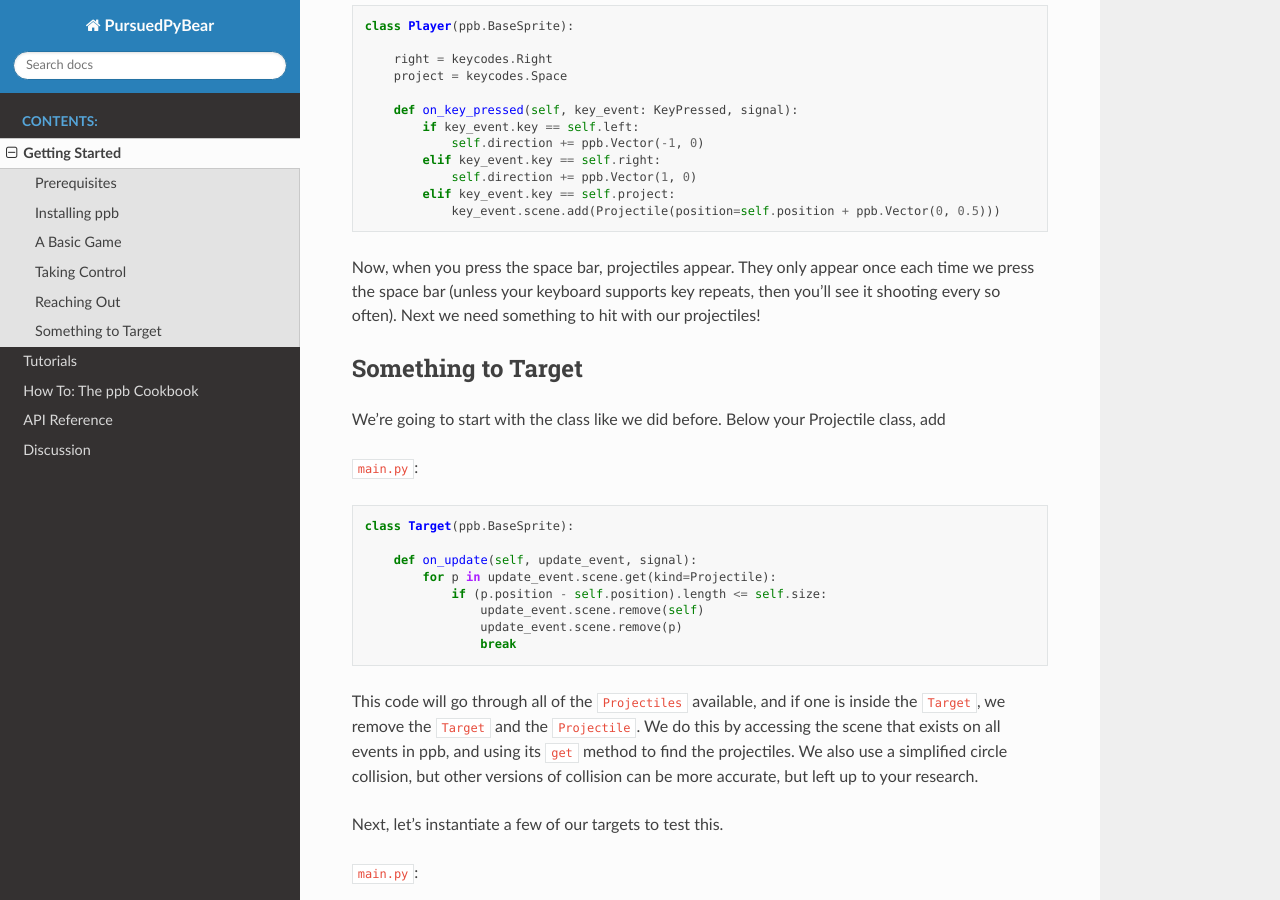
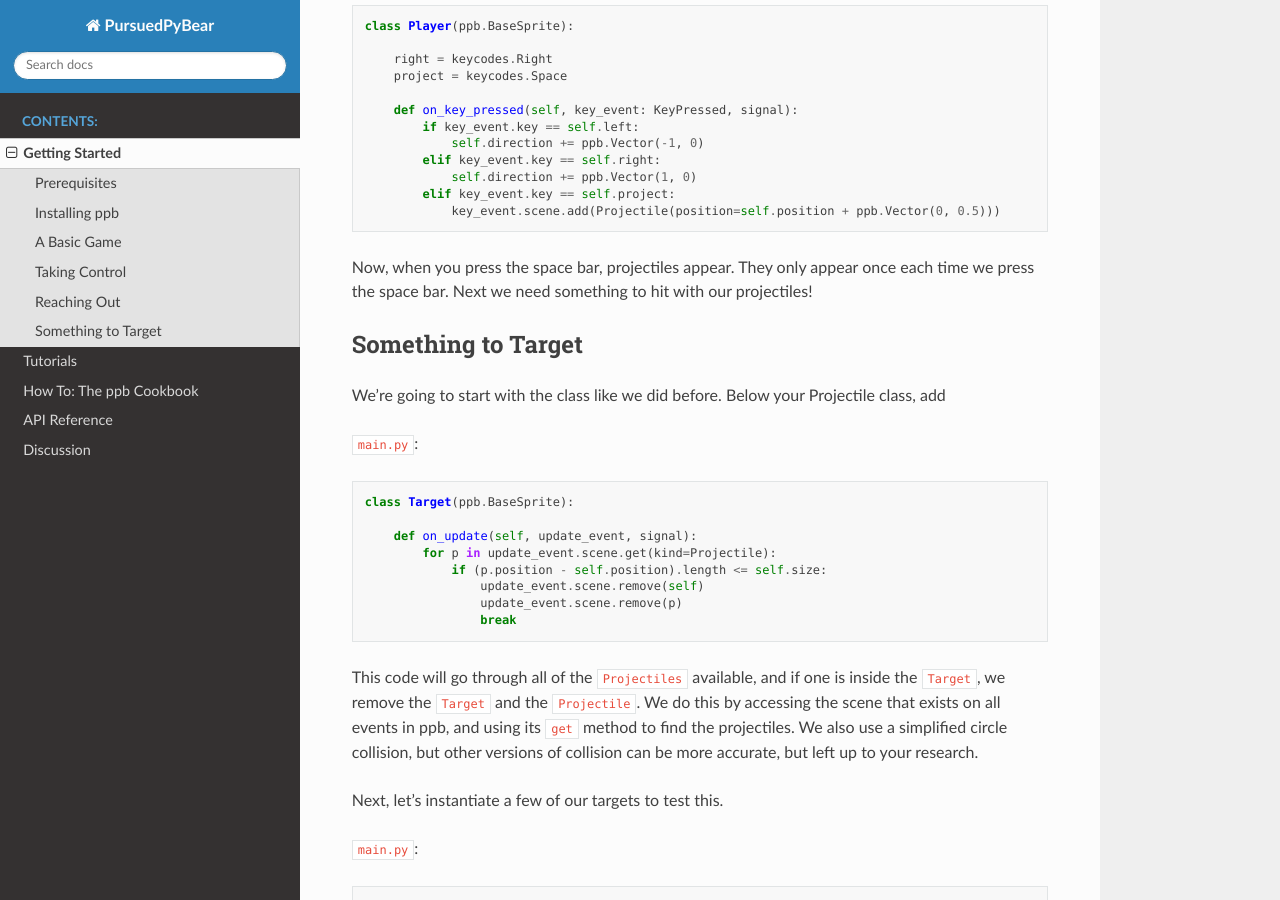
Before and after one commit to ppb/pursuedpybear, a Sphinx documentation site: the page built from docs/getting-started.rst, in a window 1280 px wide and 900 px high, scrolled down 5393 px. Built offline with Sphinx 7.4.7 and the Read the Docs theme 2.0.0, drawn with Linux system fonts in a browser that asks for light colours.

Commit message:
Removes parenthetical note about repeat

```diff
--- a/docs/getting-started.rst
+++ b/docs/getting-started.rst
@@ -261,8 +261,7 @@ add the new lines.
                key_event.scene.add(Projectile(position=self.position + ppb.Vector(0, 0.5)))
 
 Now, when you press the space bar, projectiles appear. They only appear once
-each time we press the space bar (unless your keyboard supports key repeats,
-then you'll see it shooting every so often). Next we need something to hit with
+each time we press the space bar. Next we need something to hit with
 our projectiles!
 
 Something to Target
```
